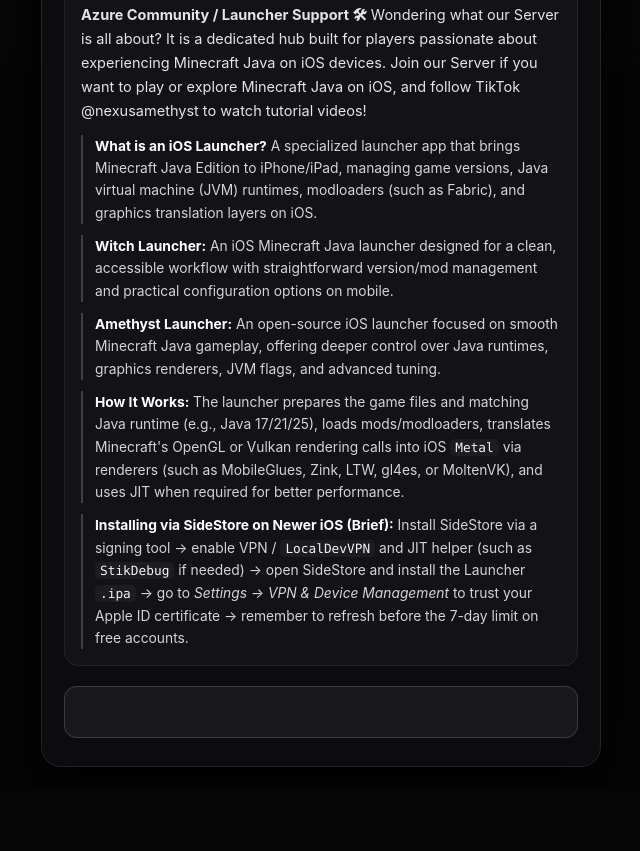
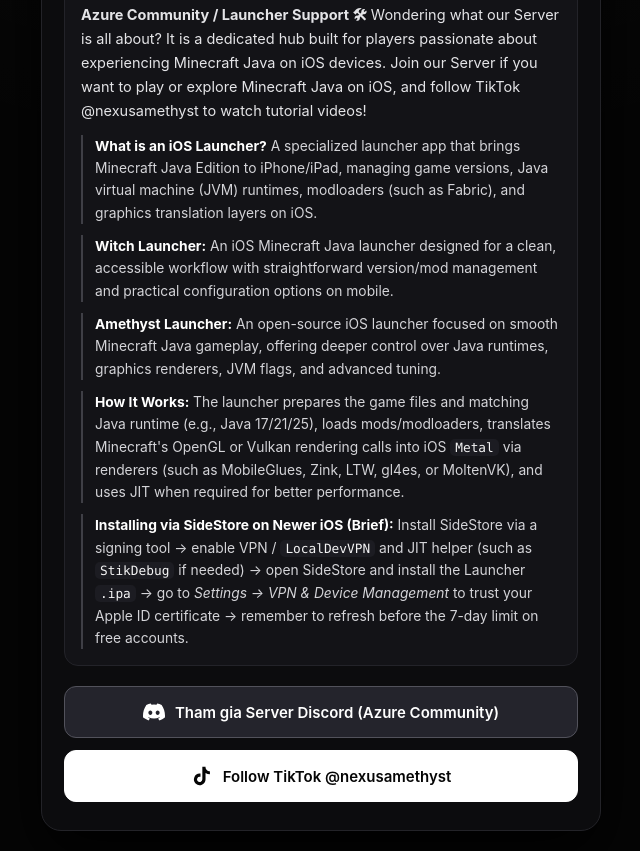
Before and after one commit to qldz209-Nexus/Azure-Community, a plain HTML site: page index.html in a window 1280 px wide. Shown: the part 972-1823 px from the top of the page, without its empty margins (319-959 px from the left). Before the commit the page ends 1759 px from the top, so only its background shows below. Drawn offline with Linux system fonts and the light colour scheme.

Commit message:
Update index.html

```diff
--- a/index.html
+++ b/index.html
@@ -106,11 +106,14 @@
       justify-content: center;
       gap: 10px;
       width: 100%;
+      min-height: 50px;
       padding: 14px 18px;
       border-radius: 12px;
       font-size: 15px;
       font-weight: 600;
+      line-height: 1.3;
       text-decoration: none;
+      -webkit-tap-highlight-color: transparent;
       transition: background-color 0.15s ease, transform 0.12s ease;
     }
 
@@ -118,20 +121,32 @@
       transform: scale(0.98);
     }
 
-    .btn-discord {
-      background-color: #18181d;
+    .btn-discord,
+    .btn-discord span {
+      background-color: #24242c;
       color: #ffffff;
-      border: 1px solid #3a3a44;
+      border: 1px solid #52525b;
+    }
+
+    .btn-discord span {
+      background-color: transparent;
+      border: none;
     }
 
     .btn-discord:hover {
-      background-color: #222229;
+      background-color: #2e2e38;
     }
 
-    .btn-tiktok {
+    .btn-tiktok,
+    .btn-tiktok span {
       background-color: #ffffff;
       color: #050505;
       border: 1px solid #ffffff;
+    }
+
+    .btn-tiktok span {
+      background-color: transparent;
+      border: none;
     }
 
     .btn-tiktok:hover {
@@ -206,5 +221,24 @@
         target="_blank"
         rel="noopener noreferrer"
       >
-        <svg class="icon-svg" viewBox="0 0 24 24" fill="currentColor" aria-hidden="true">
-          <path d="M20.317 4.37a19.791 19.791 0 0 0-4.885-1.515.074.074 0 0 0-.079.037c-.21.375-.444.864-.608 1.25a18.27 18.27 0 0 0-5.487 0 12.64 12.64 0 0 0-.617-1.25.077.077 0 0 0-.079-.037A19.736 19.736 0 0 0 3.677 4.37a.07.07 0 0 0-.032.027C.533 9.046-.32 13.58.099 18.057a.082.082 0 0 0 .031.057 19.9 19.9 0 0 0 5.993 3.03.078.078 0 0 0 .084-.028c.462-.63.874-1.295 1.226-1.994.021-.041.001-.09-.041-.106a13.107 13.107 0 0 1-1.872-.892.077.077 0 0 1-.008-.128 10.2 10.2 0 0 0 .372-.292.074.074 0 0 1 .077-.01c3.928 1.793 8.18 1.793 12.062 0a.074.074 0 0 1 .078.01c.12.098.246.198.373.292a.077.077 0 0 1-.006.127 12.299 12.299 0 0 1-1.873.892.077.077 0 0 0-.041.10
+        <svg class="icon-svg" width="22" height="22" viewBox="0 0 24 24" fill="#ffffff" aria-hidden="true">
+          <path d="M20.317 4.37a19.791 19.791 0 0 0-4.885-1.515.074.074 0 0 0-.079.037c-.21.375-.444.864-.608 1.25a18.27 18.27 0 0 0-5.487 0 12.64 12.64 0 0 0-.617-1.25.077.077 0 0 0-.079-.037A19.736 19.736 0 0 0 3.677 4.37a.07.07 0 0 0-.032.027C.533 9.046-.32 13.58.099 18.057a.082.082 0 0 0 .031.057 19.9 19.9 0 0 0 5.993 3.03.078.078 0 0 0 .084-.028c.462-.63.874-1.295 1.226-1.994.021-.041.001-.09-.041-.106a13.107 13.107 0 0 1-1.872-.892.077.077 0 0 1-.008-.128 10.2 10.2 0 0 0 .372-.292.074.074 0 0 1 .077-.01c3.928 1.793 8.18 1.793 12.062 0a.074.074 0 0 1 .078.01c.12.098.246.198.373.292a.077.077 0 0 1-.006.127 12.299 12.299 0 0 1-1.873.892.077.077 0 0 0-.041.107c.36.698.772 1.362 1.225 1.993a.076.076 0 0 0 .084.028 19.839 19.839 0 0 0 6.002-3.03.077.077 0 0 0 .032-.054c.5-5.177-.838-9.674-3.549-13.66a.061.061 0 0 0-.031-.03zM8.02 15.33c-1.183 0-2.157-1.085-2.157-2.419 0-1.333.956-2.419 2.157-2.419 1.21 0 2.176 1.096 2.157 2.42 0 1.333-.956 2.418-2.157 2.418zm7.975 0c-1.183 0-2.157-1.085-2.157-2.419 0-1.333.955-2.419 2.157-2.419 1.21 0 2.176 1.096 2.157 2.42 0 1.333-.946 2.418-2.157 2.418z"/>
+        </svg>
+        <span>Tham gia Server Discord (Azure Community)</span>
+      </a>
+
+      <a
+        class="btn btn-tiktok"
+        href="https://www.tiktok.com/@nexusamethyst"
+        target="_blank"
+        rel="noopener noreferrer"
+      >
+        <svg class="icon-svg" width="22" height="22" viewBox="0 0 24 24" fill="#050505" aria-hidden="true">
+          <path d="M19.59 6.69a4.83 4.83 0 0 1-3.77-4.25V2h-3.45v13.67a2.89 2.89 0 0 1-5.2 1.74 2.89 2.89 0 0 1 2.31-4.64 2.93 2.93 0 0 1 .88.13V9.4a6.84 6.84 0 0 0-1-.05A6.33 6.33 0 0 0 5 20.1a6.34 6.34 0 0 0 10.86-4.43v-7a8.16 8.16 0 0 0 4.77 1.52v-3.4a4.85 4.85 0 0 1-1-.1z"/>
+        </svg>
+        <span>Follow TikTok @nexusamethyst</span>
+      </a>
+    </div>
+  </main>
+</body>
+</html>
```
